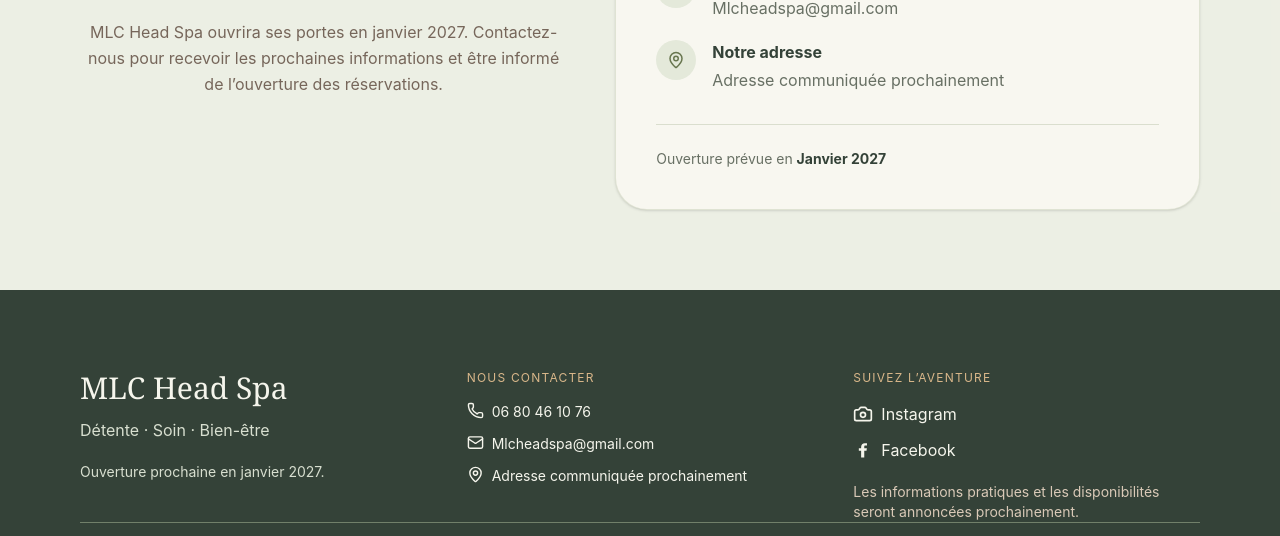
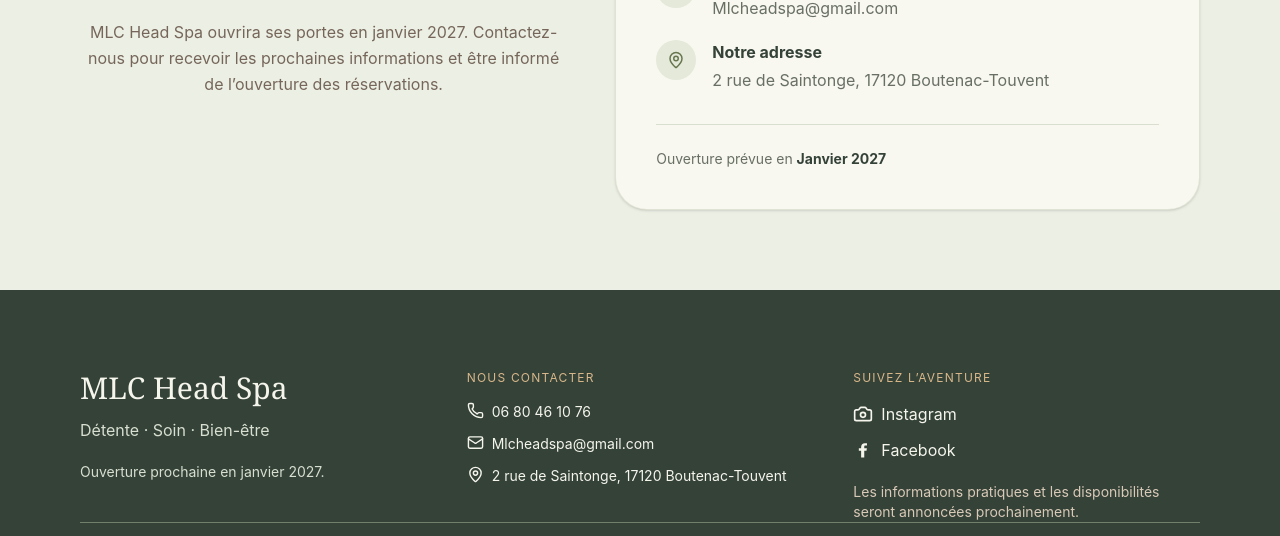
Before and after one commit to Sullivankow/mlc_headSpa, a React (Vite) app: page / in a window 1280 px wide. Shown: the part 3345-3881 px from the top of the page. Built offline with nearby package versions, Linux system fonts and the light colour scheme.

Commit message:
Ajout adresse postale

```diff
--- a/src/data/site.ts
+++ b/src/data/site.ts
@@ -1,7 +1,7 @@
 export const contact = {
   phone: "06 80 46 10 76",
   email: "Mlcheadspa@gmail.com",
-  address: "Adresse communiquée prochainement",
+  address: "2 rue de Saintonge, 17120 Boutenac-Touvent",
   opening: "Janvier 2027",
 };
 export const rituals = [
```
Also changed, not shown: 2 other files (tests, documents, lock files or other folders).
